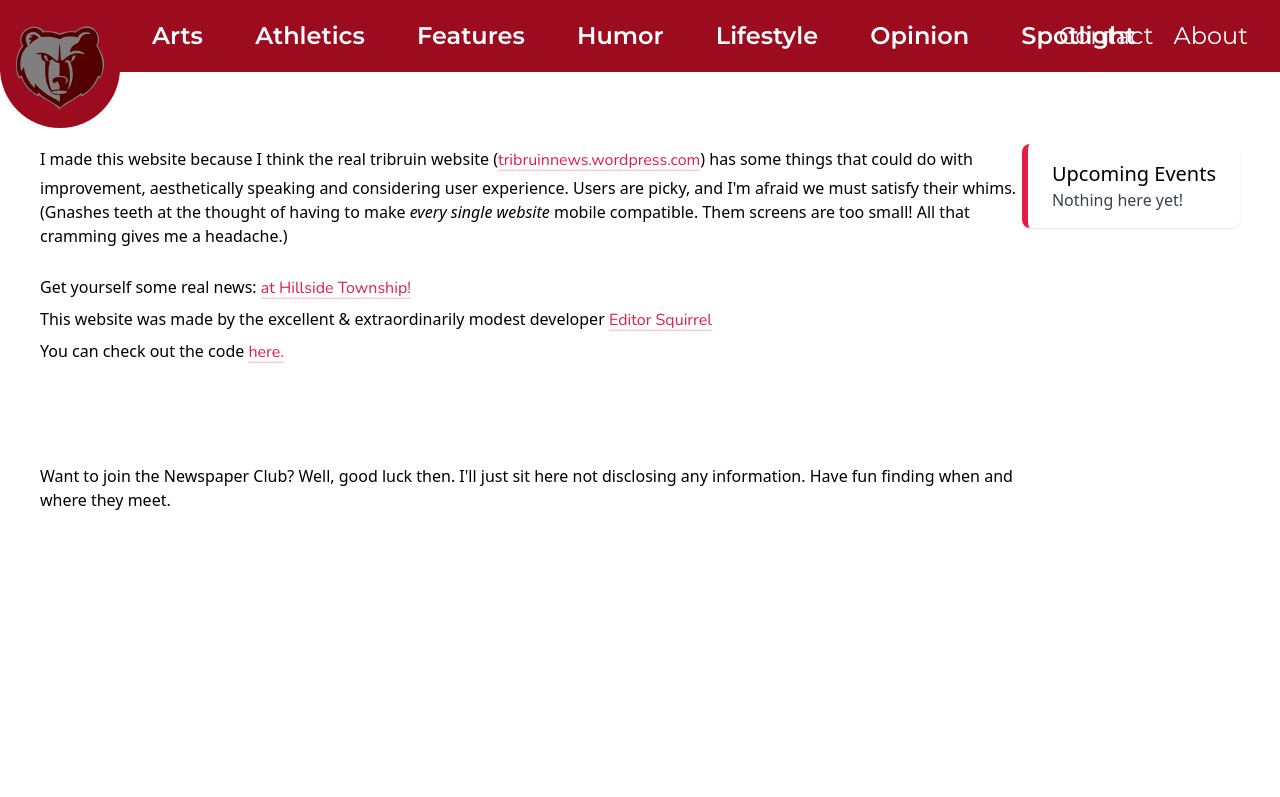
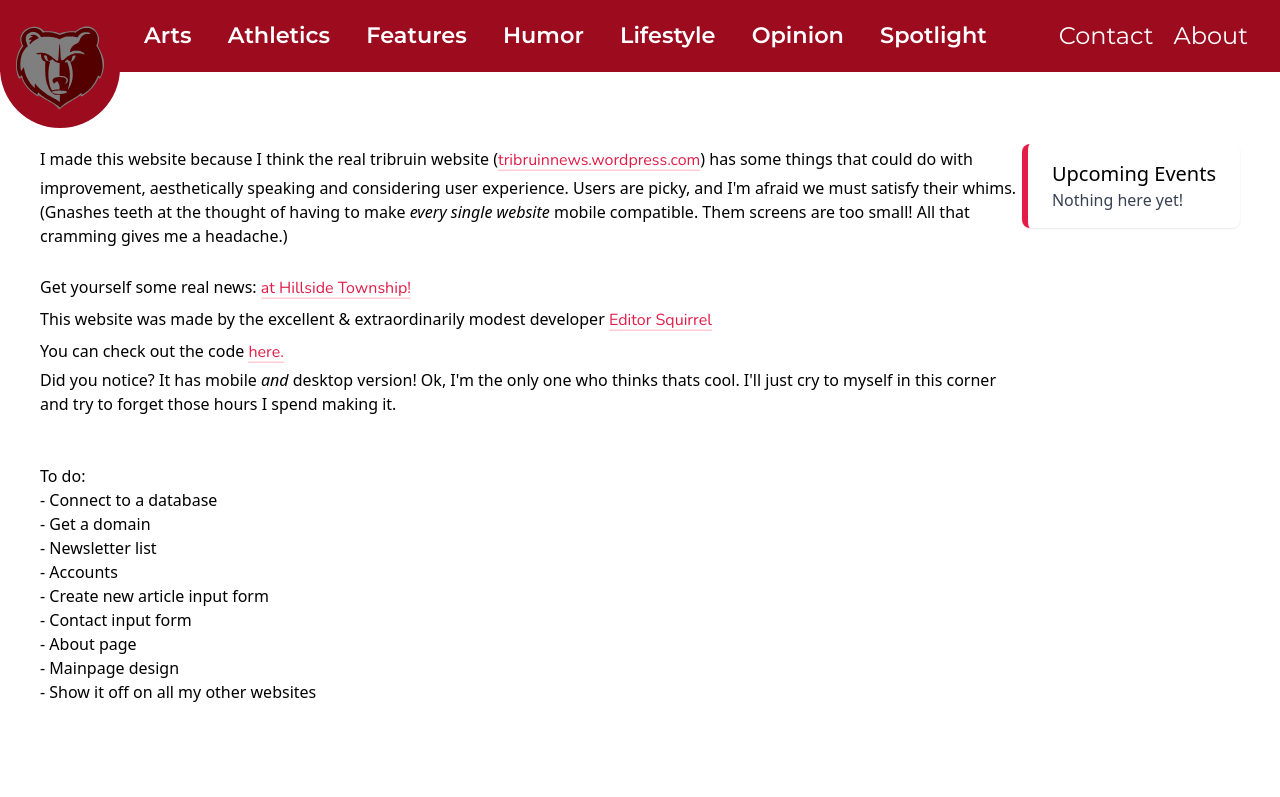
Before and after one commit to editorrust/tribruinnews, a plain HTML site: page index.html in a window 1280 px wide. Shown: the top 797 px of the page. Drawn offline with nearby package versions, Linux system fonts and the light colour scheme.

Commit message:
📃 To-do List

```diff
--- a/Partials/navigation-desktop.html
+++ b/Partials/navigation-desktop.html
@@ -3,13 +3,13 @@
       <img class="p-4 mt-2 h-[7.5rem] w-[7.5rem]" src="Assets/bruin.svg" alt="Bruin" onclick="window.scrollTo({ top: 0, behavior: 'smooth' });">
    </div>
    <div>
-      <p class="fracture-link mx-6 text-white text-2xl font-montserrat inline-block font-semibold">Arts</p>
-      <p class="fracture-link mx-6 text-white text-2xl font-montserrat inline-block font-semibold">Athletics</p>
-      <p class="fracture-link mx-6 text-white text-2xl font-montserrat inline-block font-semibold">Features</p>
-      <p class="fracture-link mx-6 text-white text-2xl font-montserrat inline-block font-semibold">Humor</p>
-      <p class="fracture-link mx-6 text-white text-2xl font-montserrat inline-block font-semibold">Lifestyle</p>
-      <p class="fracture-link mx-6 text-white text-2xl font-montserrat inline-block font-semibold">Opinion</p>
-      <p class="fracture-link mx-6 text-white text-2xl font-montserrat inline-block font-semibold">Spotlight</p>
+      <p class="fracture-link mx-4 text-white text-[1.4rem] font-montserrat inline-block font-semibold">Arts</p>
+      <p class="fracture-link mx-4 text-white text-[1.4rem] font-montserrat inline-block font-semibold">Athletics</p>
+      <p class="fracture-link mx-4 text-white text-[1.4rem] font-montserrat inline-block font-semibold">Features</p>
+      <p class="fracture-link mx-4 text-white text-[1.4rem] font-montserrat inline-block font-semibold">Humor</p>
+      <p class="fracture-link mx-4 text-white text-[1.4rem] font-montserrat inline-block font-semibold">Lifestyle</p>
+      <p class="fracture-link mx-4 text-white text-[1.4rem] font-montserrat inline-block font-semibold">Opinion</p>
+      <p class="fracture-link mx-4 text-white text-[1.4rem] font-montserrat inline-block font-semibold">Spotlight</p>
    </div>
    <div class="absolute right-0">
       <p class="rotate-link mr-4 text-white text-2xl font-montserrat inline-block">Contact</p>
--- a/index.html
+++ b/index.html
@@ -18,6 +18,20 @@
          <p>Get yourself some real news: <a href="https://hillside-township.github.io/" target="_blank">at Hillside Township!</a></p>
          <p>This website was made by the excellent & extraordinarily modest developer <a href="https://github.com/Squirrel-314" target="_blank">Editor Squirrel</a></p>
          <p>You can check out the code <a href="https://github.com/Squirrel-314/tribruinnews" target="_blank">here.</a></p>
+         <p>Did you notice? It has mobile <i>and</i> desktop version! Ok, I'm the only one who thinks thats cool. I'll just cry to myself in this corner and try to forget those hours I spend making it.</p>
+         <br><br>
+         <p>To do: </p>
+         <ul>
+            <li>- Connect to a database</li>
+            <li>- Get a domain</li>
+            <li>- Newsletter list</li>
+            <li>- Accounts</li>
+            <li>- Create new article input form</li>
+            <li>- Contact input form</li>
+            <li>- About page</li>
+            <li>- Mainpage design</li>
+            <li>- Show it off on all my other websites</li>
+         </ul>
          <br><br><br><br>
          <p>Want to join the Newspaper Club? Well, good luck then. I'll just sit here not disclosing any information. Have fun finding when and where they meet.</p>
       </div>
```
Also changed, not shown: Styles/tailwind.css.
